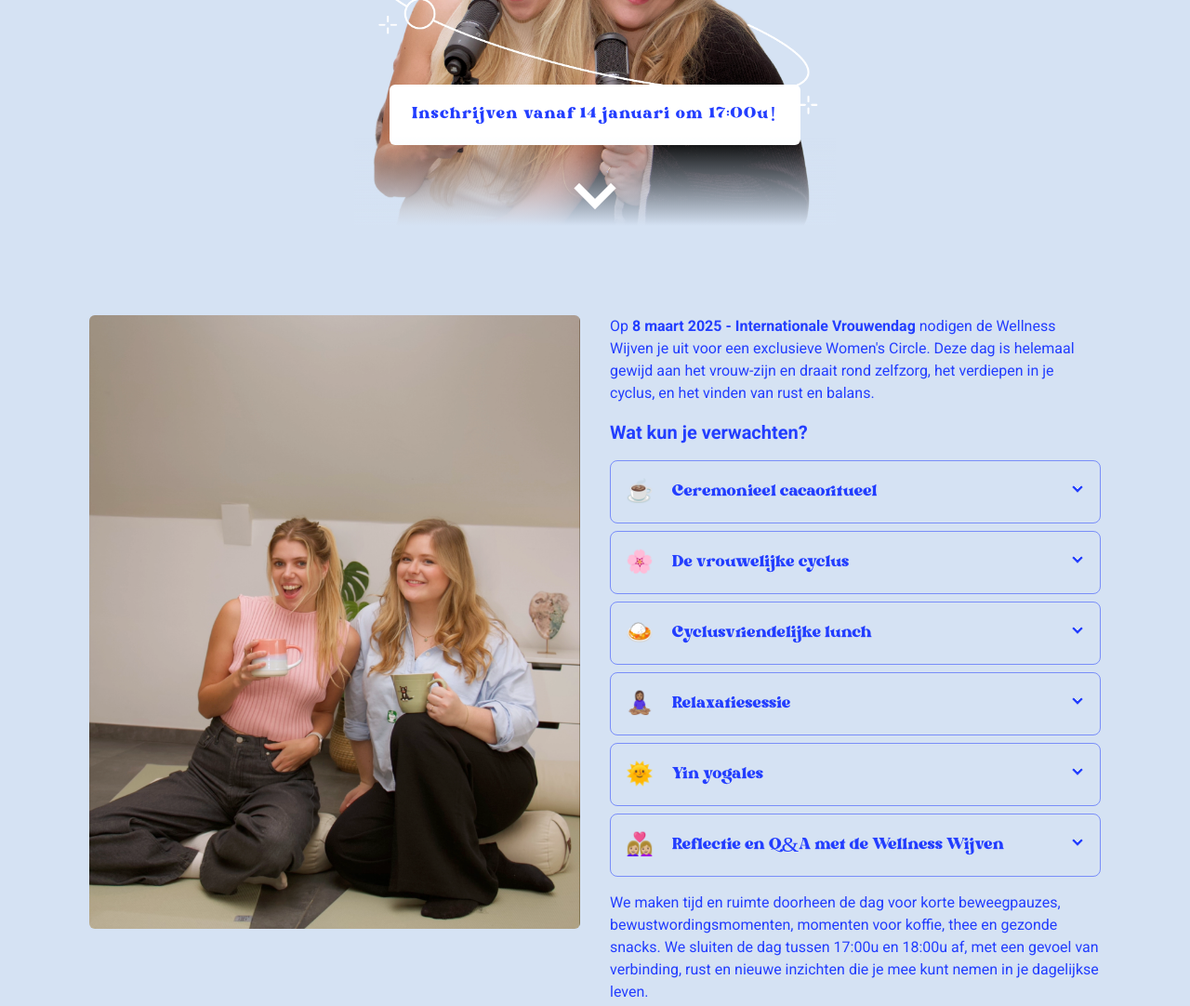
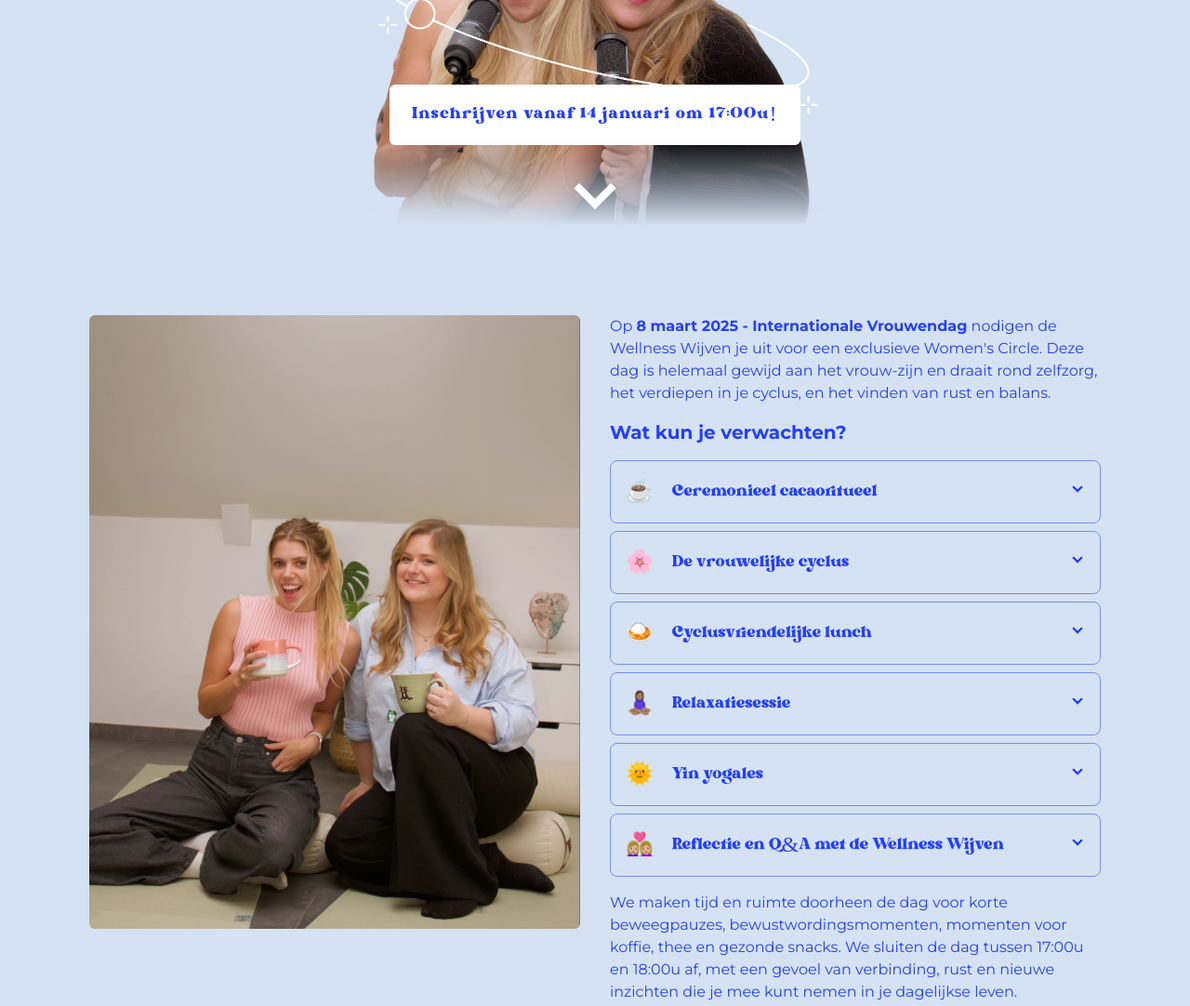
Before and after one commit to VincentRavoetWieni/www.wellnesswijven.be, a website: page index.html in a window 1280 px wide. Shown: the part 557-1639 px from the top of the page at 93% size. Drawn offline with nearby package versions, Linux system fonts and the light colour scheme.

Commit message:
Montserrat font

```diff
--- a/index.html
+++ b/index.html
@@ -67,7 +67,7 @@
     <link rel="preconnect" href="https://fonts.googleapis.com" />
     <link rel="preconnect" href="https://fonts.gstatic.com" crossorigin />
     <link
-      href="https://fonts.googleapis.com/css2?family=Roboto:ital,wght@0,100;0,300;0,400;0,500;0,700;0,900;1,100;1,300;1,400;1,500;1,700;1,900&display=swap"
+      href="https://fonts.googleapis.com/css2?family=Montserrat:ital,wght@0,100..900;1,100..900&family=Roboto:ital,wght@0,100;0,300;0,400;0,500;0,700;0,900;1,100;1,300;1,400;1,500;1,700;1,900&display=swap"
       rel="stylesheet"
     />
 
--- a/styles.css
+++ b/styles.css
@@ -92,7 +92,7 @@
 
 * {
   color: #233eff;
-  font-family: "Roboto";
+  font-family: "Montserrat";
 }
 
 ::-moz-selection {
```
Also changed, not shown: output.css.
